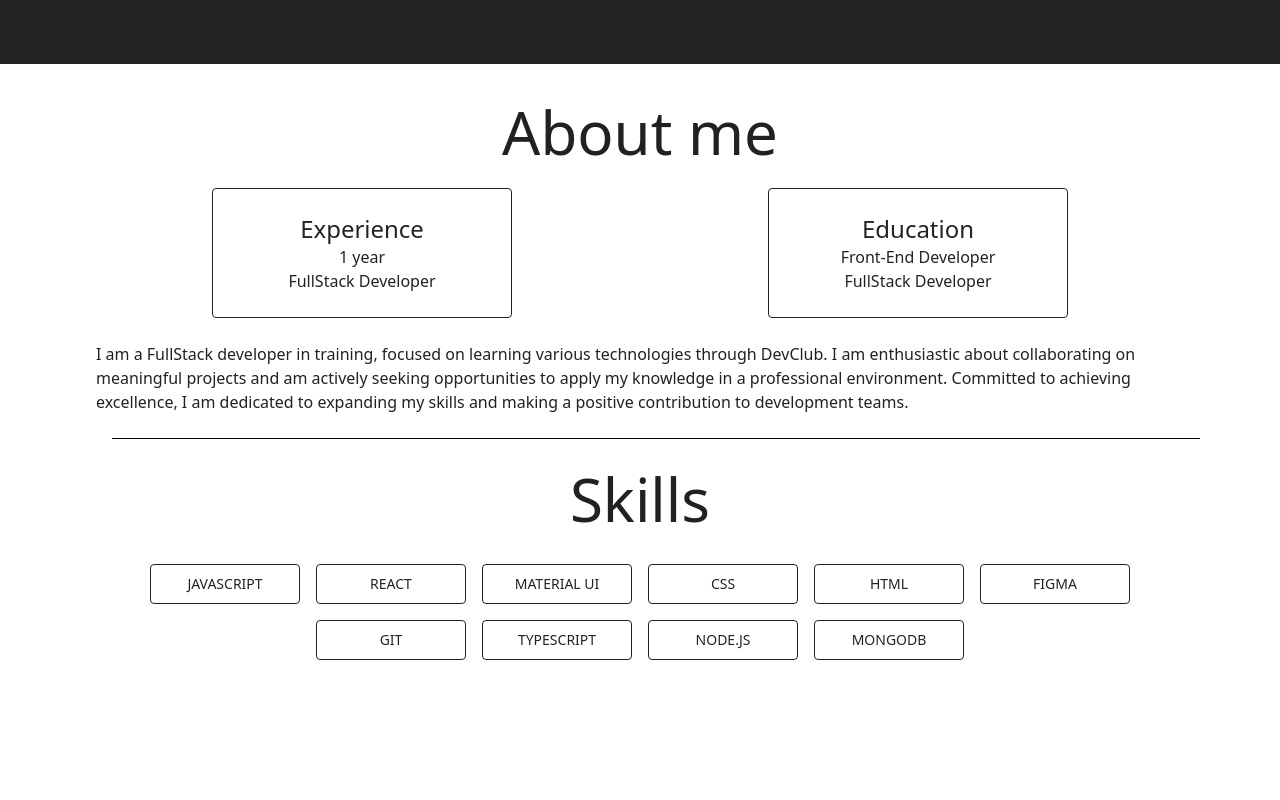
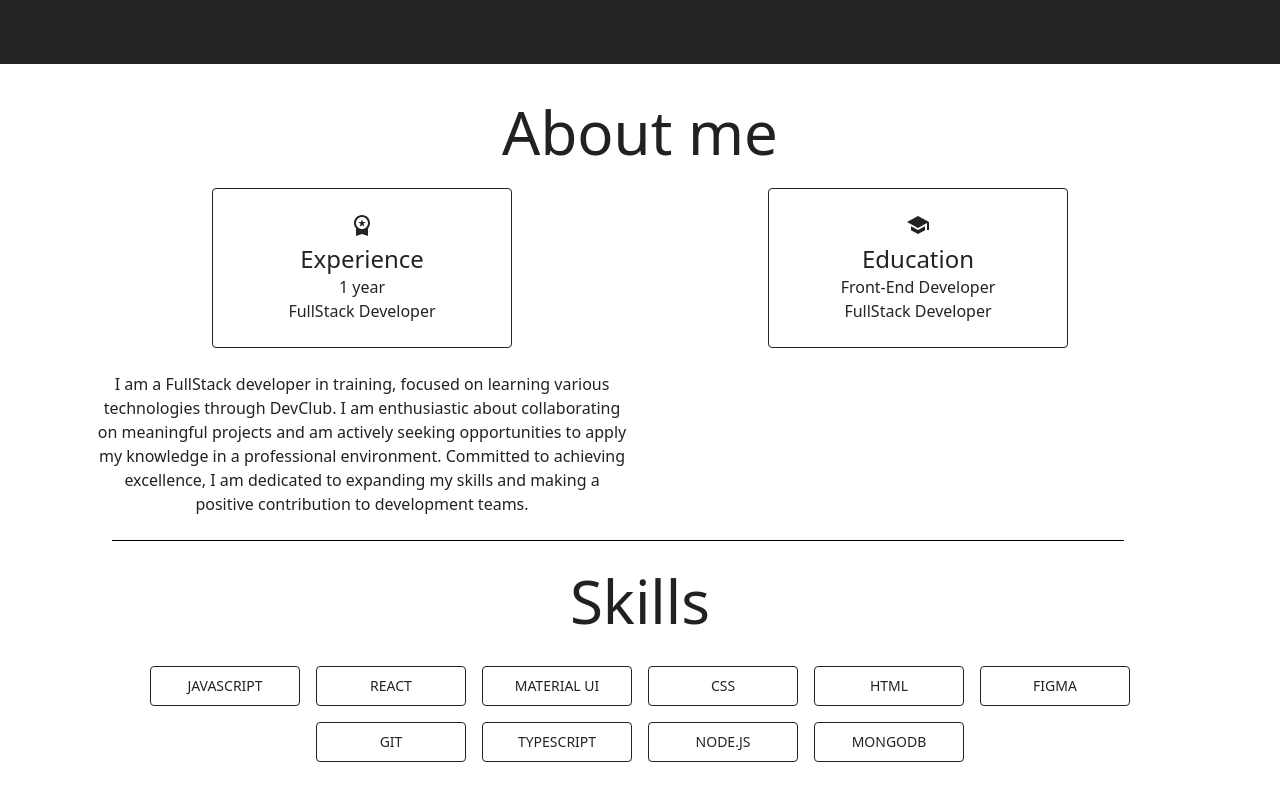
Before and after one commit to LeandroFerraz31/Portifolio-2.0, a React (Vite) app: page / in a window 1280 px wide. Shown: the part 736-1536 px from the top of the page. Before the commit the page ends 1436 px from the top, so only its background shows below. Built offline with nearby package versions, Linux system fonts and the light colour scheme.

Commit message:
feat: add icons about components

```diff
--- a/src/pages/Home/sections/About/About.tsx
+++ b/src/pages/Home/sections/About/About.tsx
@@ -1,6 +1,7 @@
 
 import { Box, Container, Grid, Typography, styled, Button, Divider } from "@mui/material";
-
+import SchoolIcon from '@mui/icons-material/School';
+import WorkspacePremiumIcon from '@mui/icons-material/WorkspacePremium';
 // Definição do SkillButton estilizado
 const SkillButton = styled(Button)(({ theme }) => ({
   margin: theme.spacing(1),
@@ -60,23 +61,27 @@ const About: React.FC = () => {
         <Grid container spacing={3}>
           <Grid item xs={12} md={6}>
             <ExperienceBox>
-              <Typography variant="h5">Experience</Typography>
+            <WorkspacePremiumIcon/>
+              <Typography variant="h5">
+                Experience
+                </Typography>
               <Typography>1 year <br /> FullStack Developer</Typography>
             </ExperienceBox>
           </Grid>
           <Grid item xs={12} md={6}>
             <CertificationBox>
+            <SchoolIcon/>
               <Typography variant="h5">Education</Typography>
               <Typography>Front-End Developer <br /> FullStack Developer</Typography>
             </CertificationBox>
           </Grid>
-          <Grid item xs={12}>
-            <Typography>
+          <Grid item xs={12} md={6}>
+            <Typography align="center">
               I am a FullStack developer in training, focused on learning various technologies through DevClub. I am enthusiastic about collaborating on meaningful projects and am actively seeking opportunities to apply my knowledge in a professional environment. Committed to achieving excellence, I am dedicated to expanding my skills and making a positive contribution to development teams.
             </Typography>
           </Grid>
           <Grid item xs={12}>
-            <Divider variant="middle" style={{ background: "black", width: "100%" }} />
+            <Divider variant="middle"  style={{ background: "black", width: "93%", }}/>
           </Grid>
           <Grid item xs={12}>
             <Typography variant="h2" display="flex" justifyContent="center" alignItems="center" gutterBottom>
```
